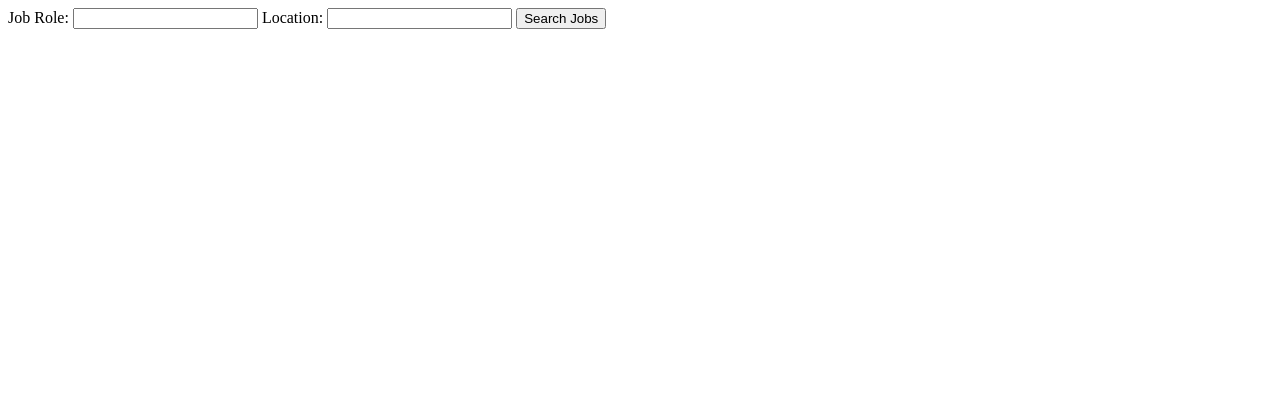
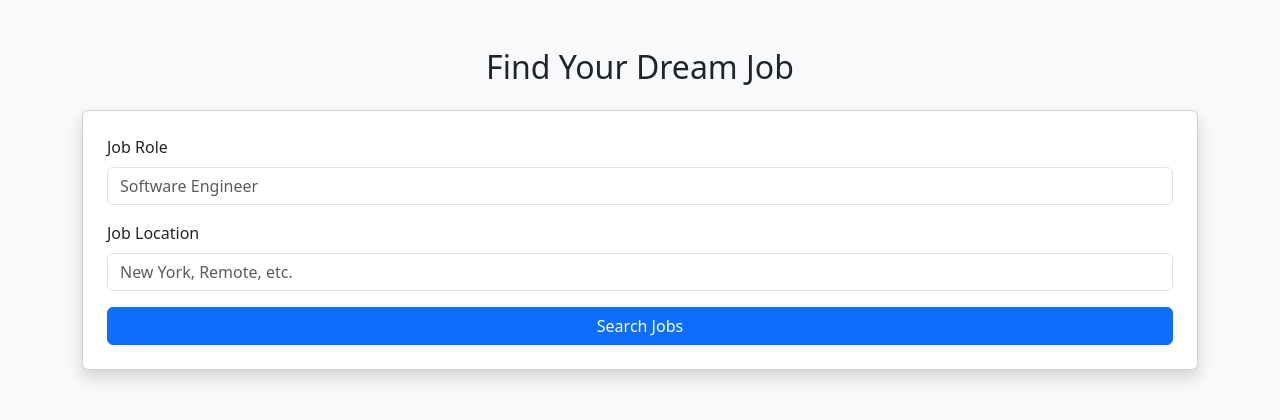
Before and after one commit to abhaydevaki/Job-Listings-Scraper-Website, a Flask app: page /search in a window 1280 px wide. Shown: the top 420 px of the page. Run offline with Flask 3, Linux system fonts and the light colour scheme.

Commit message:
Improved website appearance.

```diff
--- a/templates/search.html
+++ b/templates/search.html
@@ -1,9 +1,30 @@
-<form method="POST" action="{{ url_for('search') }}">
-    <label for="job_role">Job Role:</label>
-    <input type="text" id="job_role" name="job_role" required>
+<!DOCTYPE html>
+<html lang="en">
+<head>
+    <meta charset="UTF-8">
+    <meta name="viewport" content="width=device-width, initial-scale=1.0">
+    <title>Job Search</title>
+    <link href="https://cdn.jsdelivr.net/npm/bootstrap@5.3.0/dist/css/bootstrap.min.css" rel="stylesheet">
+    <link rel="stylesheet" href="{{ url_for('static', filename='style.css') }}">
+</head>
+<body class="bg-light">
 
-    <label for="job_location">Location:</label>
-    <input type="text" id="job_location" name="job_location" required>
+    <div class="container mt-5">
+        <h2 class="text-center mb-4">Find Your Dream Job</h2>
+        <div class="card shadow p-4">
+            <form action="{{ url_for('search') }}" method="POST">
+                <div class="mb-3">
+                    <label for="job_role" class="form-label">Job Role</label>
+                    <input type="text" id="job_role" name="job_role" class="form-control" placeholder="Software Engineer" required>
+                </div>
+                <div class="mb-3">
+                    <label for="job_location" class="form-label">Job Location</label>
+                    <input type="text" id="job_location" name="job_location" class="form-control" placeholder="New York, Remote, etc." required>
+                </div>
+                <button type="submit" class="btn btn-primary w-100">Search Jobs</button>
+            </form>
+        </div>
+    </div>
 
-    <button type="submit">Search Jobs</button>
-</form>
+</body>
+</html>
```
